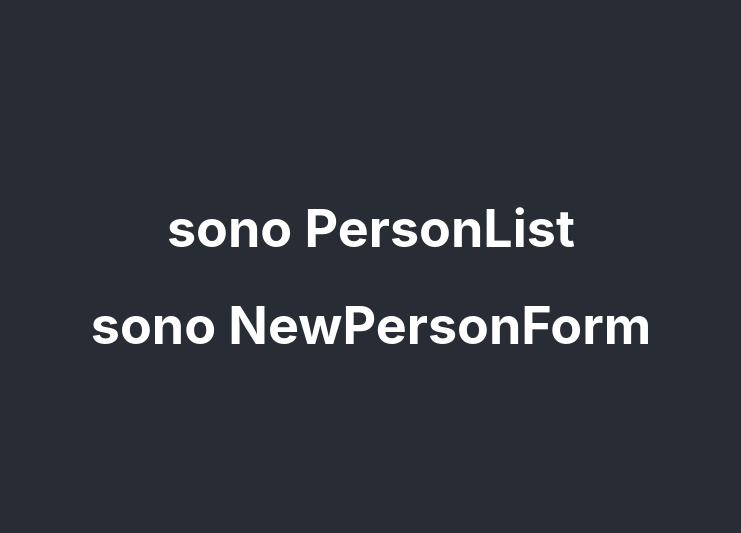
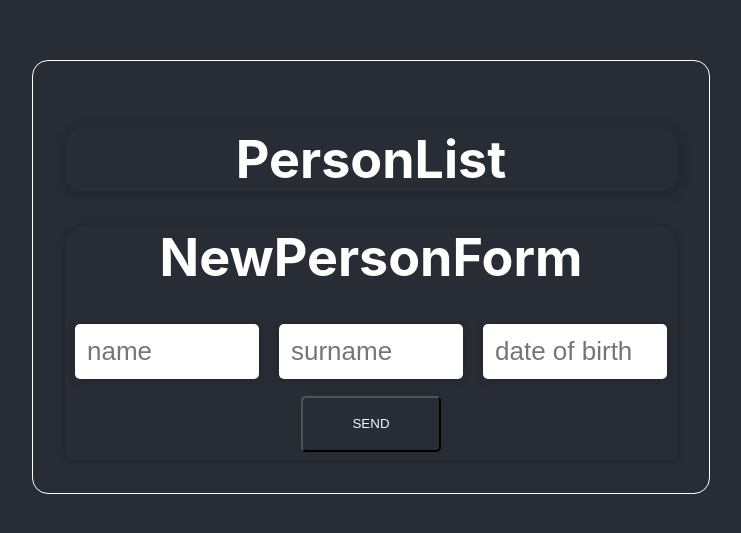
Before and after one commit to Domenico-lel/tutorial, a React (Create React App) app: page / in a window 1280 px wide. Shown: the part 123-656 px from the top of the page, without its empty margins (269-1010 px from the left). Built offline with nearby package versions, Linux system fonts and the light colour scheme.

Commit message:
upp style

```diff
--- a/src/App.css
+++ b/src/App.css
@@ -22,20 +22,20 @@
   color: #61dafb;
 }
 
-.black{
+.black {
   color: black;
 }
 
 
 /* style main container */
-.widget-app{
+.widget-app {
   padding: 32px;
   border-radius: 16px;
-  background: linear-gradient(to right, #a0f393, #22228b);
+  border: 1px solid white;
   min-height: fit-content;
 }
 
-.task-list{
+.task-list {
   width: 100%;
   min-height: fit-content;
   background-color: transparent;
@@ -43,14 +43,14 @@
   box-shadow: 2px 2px 7px 7px rgba(0, 0, 0, 0.1);
 }
 
-.habugher{
+.habugher {
   width: 70%;
   padding: 10px;
   margin: 10px;
 }
 
 
-.newtask-list{
+.newtask-list {
   margin-top: 10px;
   height: fit-content;
   border-radius: 16px;
@@ -62,21 +62,22 @@
 
 
 /* flex class */
-.flex{
+.flex {
   display: flex;
   align-items: center;
   justify-content: space-around;
 }
 
-.flex_list{
+.flex_list {
   display: flex;
   align-items: center;
   flex-direction: column;
 }
 
 .gradient-input {
-  width: auto;
+  width: 160px;
   padding: 10px;
+  margin-inline: 10px;
   font-size: 1em;
   border: 2px solid transparent;
   border-radius: 5px;
@@ -87,34 +88,45 @@
 }
 
 .gradient-input:hover {
-  box-shadow: 0 0 10px #22228b;
-  border: 2px solid #22228b;
+  box-shadow: 0 0 10px #00f7ff;
+  border: 2px solid #00f7ff;
 }
 
-.secondary{
+.secondary {
   width: 50%;
   font-size: 0.8em;
 }
 
 
 /* style button */
-button{
+button {
   height: 56px;
-  width: 56px;
+  width: 140PX;
   border-radius: 5px;
+  background-color: transparent;
+  color: aliceblue;
+  margin-bottom: 9PX;
 }
 
 button:hover {
-  box-shadow: 0 0 10px #a0f393;
-  border: 2px solid #a0f393;
+  box-shadow: 0 0 10px rgb(56, 2, 117);
+  border: 2px solid rgb(56, 2, 117);
 }
 
 
-.outline{
+.outline {
   text-decoration: line-through;
 }
 
 
-table, th, td {
-  border:1px solid black;
+table,
+th,
+td {
+  border: 1px solid black;
 }
+
+.newpersonform {
+  border-radius: 20px 20px 4px 4px;
+  box-shadow: 0 0 10px rgba(0, 0, 0, 0.2);
+  min-height: 150px;
+}
--- a/src/App.js
+++ b/src/App.js
@@ -1,4 +1,4 @@
-import './App.css';import './App.css';
+import './App.css'; import './App.css';
 import CountersApp from './components/widgets/CountersApp';
 import TodoApp from './TodoApp';
 import ListNameApp from './ListNameApp';
--- a/src/ListNameApp.js
+++ b/src/ListNameApp.js
@@ -3,7 +3,7 @@ import PersonList from "./components/PersonList";
 
 function ListNameApp() {
   return (
-    <div>
+    <div className="widget-app">
       <PersonList />
       <NewPersonForm />
     </div>
--- a/src/components/NewPersonForm.js
+++ b/src/components/NewPersonForm.js
@@ -1,9 +1,15 @@
 function NewPersonForm() {
-    return (
+  return (
+    <div className=" newpersonform">
+      <h1>NewPersonForm</h1>
       <div>
-        <h1>sono NewPersonForm</h1>
+        <input placeholder="name" className="gradient-input"></input>
+        <input placeholder="surname" className="gradient-input"></input>
+        <input placeholder="date of birth" className="gradient-input"></input>
       </div>
-    );
-  }
+      <button>SEND</button>
+    </div>
+  );
+}
 
-  export default NewPersonForm;
+export default NewPersonForm;
--- a/src/components/PersonList.js
+++ b/src/components/PersonList.js
@@ -1,9 +1,9 @@
 function PersonList() {
-    return (
-      <div>
-        <h1>sono PersonList</h1>
-      </div>
-    );
-  }
+  return (
+    <div className="task-list">
+      <h1>PersonList</h1>
+    </div>
+  );
+}
 
-  export default PersonList;
+export default PersonList;
```
